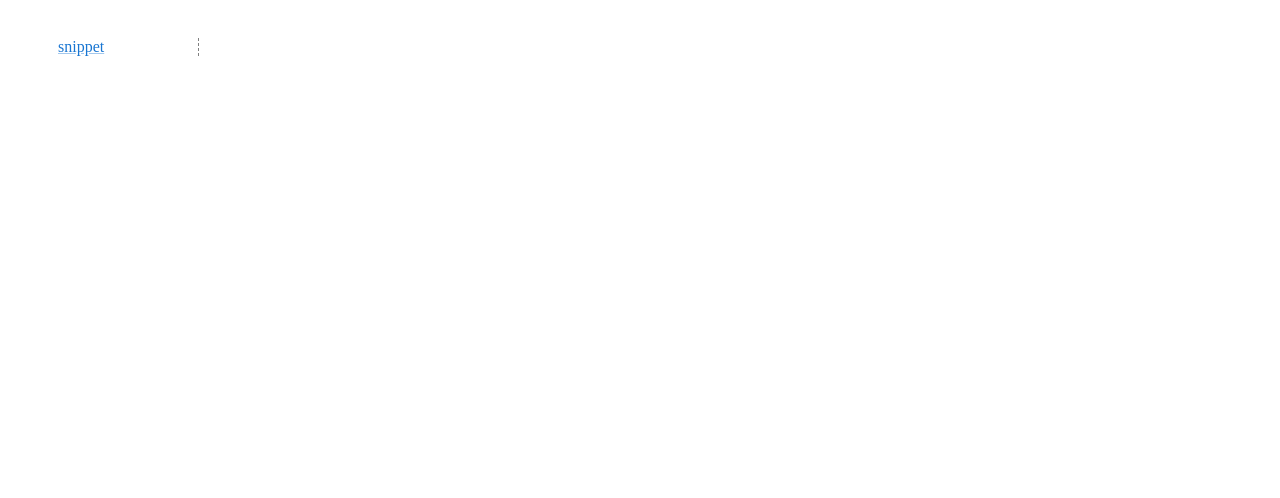
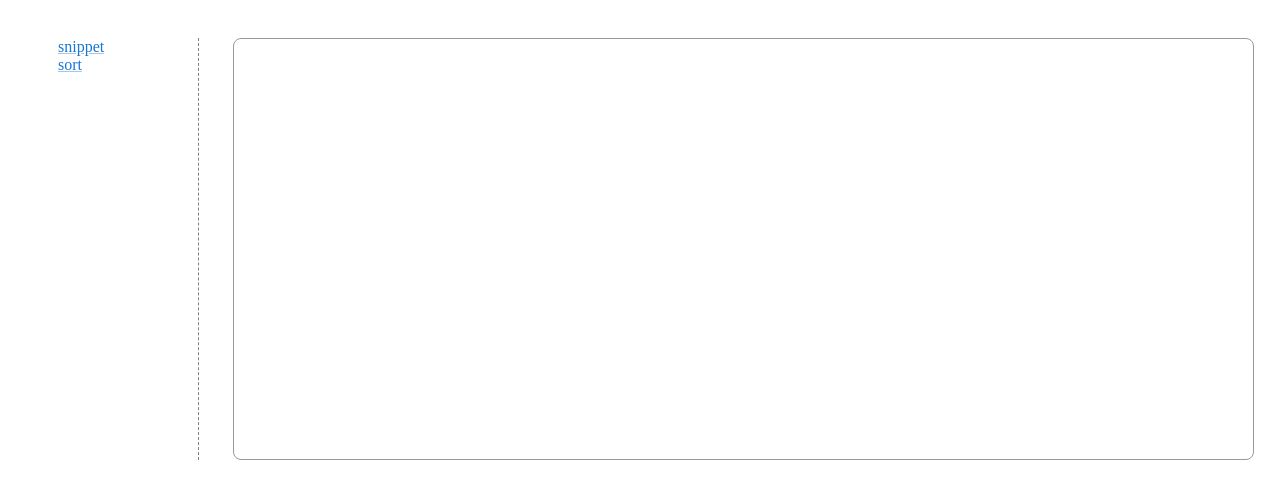
Before and after one commit to Meruem117/ts-tool, a React (Vite) app: page /sort in a window 1280 px wide. Before the commit this address had no page. Shown: the top 498 px of the page. Built offline with nearby package versions, Linux system fonts and the light colour scheme.

Commit message:
add sort

```diff
--- a/src/pages/index.tsx
+++ b/src/pages/index.tsx
@@ -3,6 +3,7 @@ import { Routes, Route } from 'react-router-dom'
 import { Box, Link } from '@mui/material'
 
 const Snippet = lazy(() => import('./snippet'))
+const Sort = lazy(() => import('./sort'))
 
 const Index: React.FC = () => {
     return (
@@ -18,12 +19,14 @@ const Index: React.FC = () => {
                 borderRight: '1px dashed gray'
             }}>
                 <Link href='snippet'>snippet</Link>
+                <Link href='sort'>sort</Link>
             </Box>
             <Box sx={{
                 width: '85%'
             }}>
                 <Routes>
                     <Route path="snippet" element={<Snippet />} />
+                    <Route path="sort" element={<Sort />} />
                 </Routes>
             </Box>
         </Box>
--- /dev/null
+++ b/src/pages/sort/index.module.css
@@ -0,0 +1,8 @@
+.container {
+    width: 100%;
+    height: 400px;
+    padding: 10px 15px;
+    border: 1px solid #999;
+    border-radius: 8px;
+    overflow: auto;
+}
--- /dev/null
+++ b/src/pages/sort/index.tsx
@@ -0,0 +1,12 @@
+import React from 'react'
+import style from './index.module.css'
+
+const Sort: React.FC = () => {
+    return (
+        <>
+            <div className={style.container}></div>
+        </>
+    )
+}
+
+export default Sort
```
